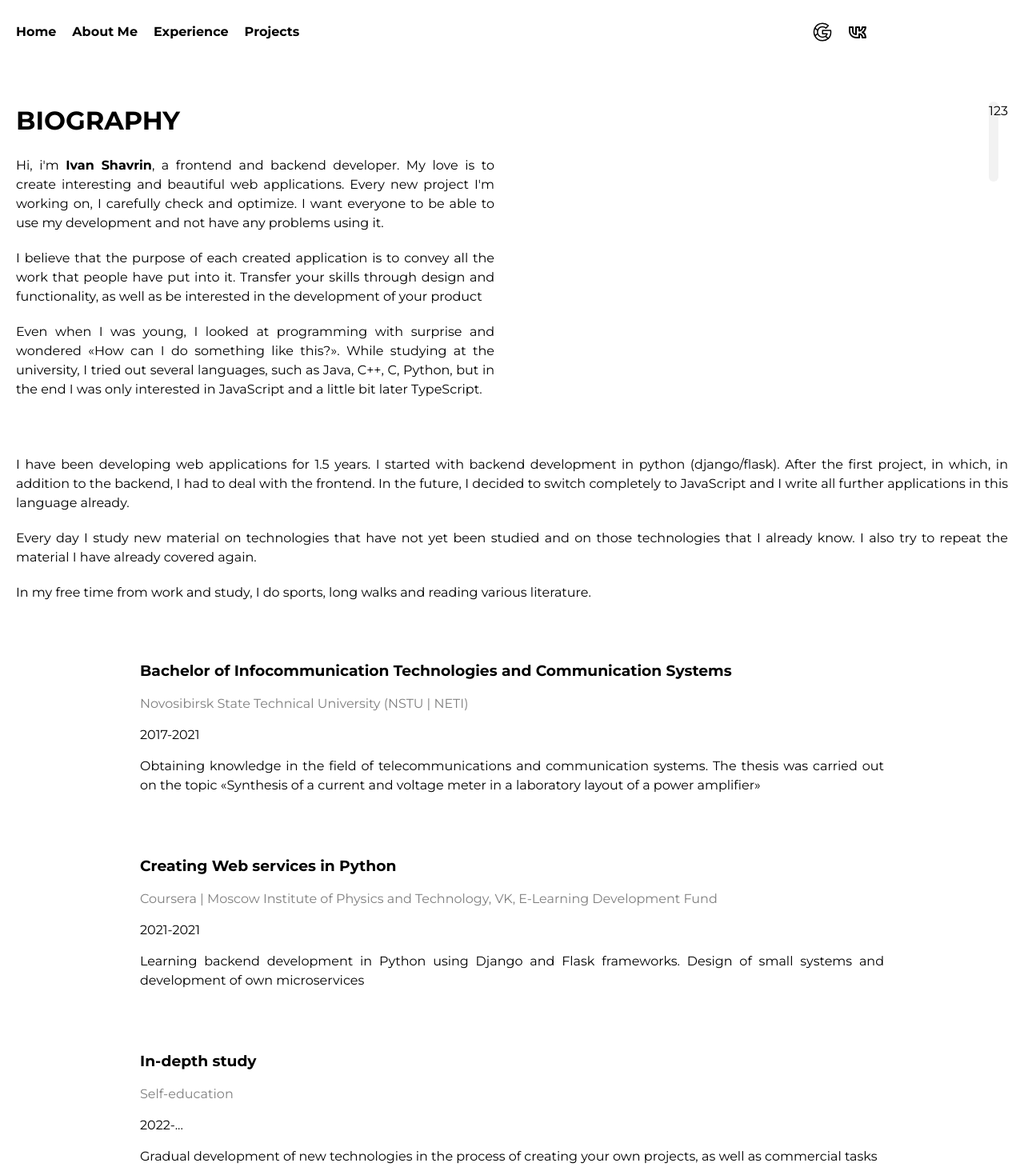
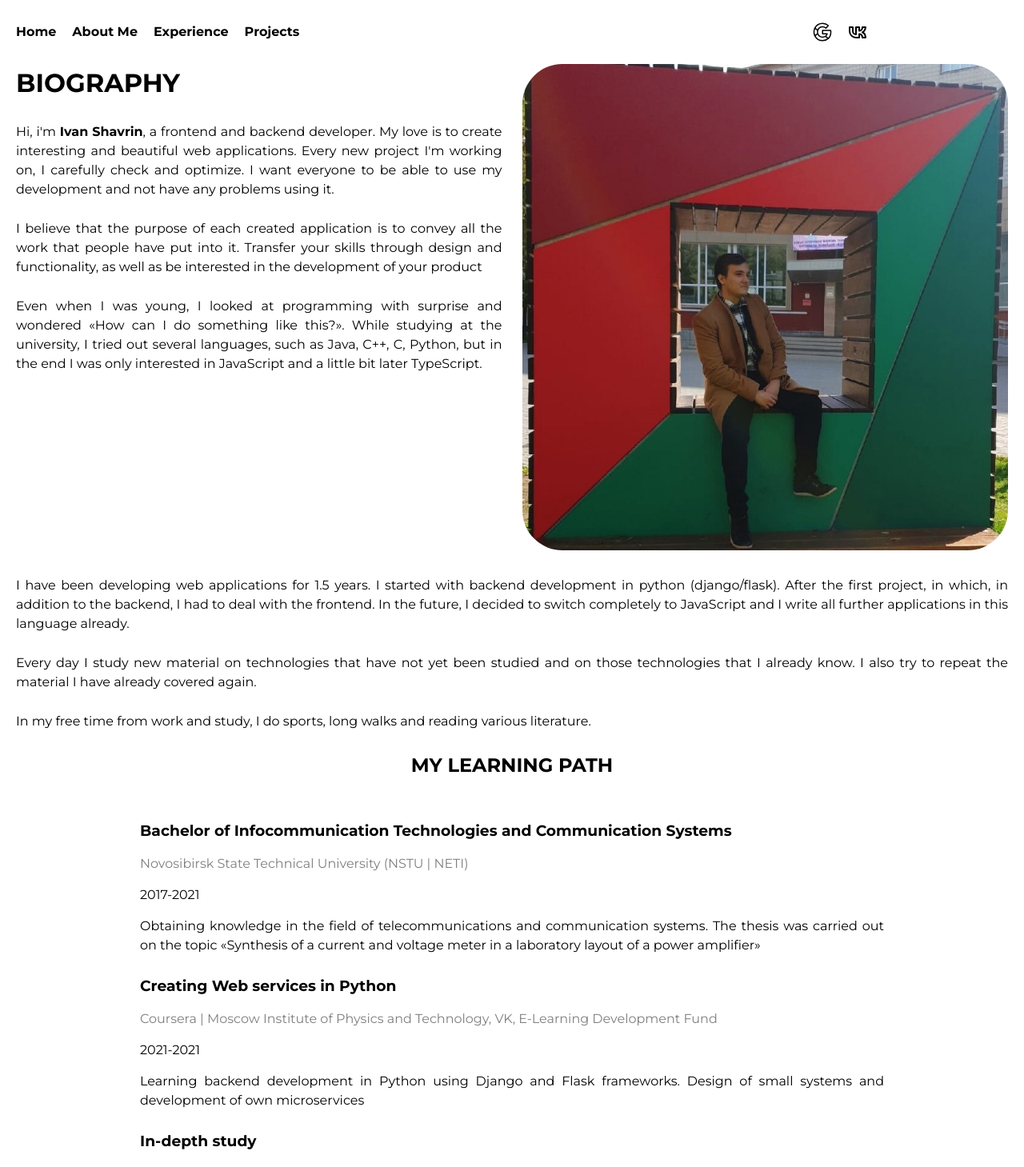
Before and after one commit to P1usW/project, a React app: page /about-me in a window 1280 px wide. Shown: the top 1459 px of the page at 80% size. Built offline with nearby package versions, Linux system fonts and the light colour scheme; some icons are missing.

Commit message:
Changing and refactoring the about me page

```diff
--- a/src/components/About/AboutPages/AboutBiography/AboutBiography.tsx
+++ b/src/components/About/AboutPages/AboutBiography/AboutBiography.tsx
@@ -1,15 +1,17 @@
 import { FC } from 'react';
 import style from './about-biography.module.scss';
 import AnimationCard from '@src/ui/AnimationCard/AnimationCard';
+import LazyImage from '@src/ui/LazyImage/LazyImage';
+import myPhoto from '@src/assets/8fDTCtxqbyk.jpg';
 
 const AboutBiography: FC = () => {
 
   return (
     <div className={style.about}>
       <div className={style.about_first}>
+        <div className={style.about_first_block}>
           <AnimationCard
             pos='left'
-          divClassName={style.about_first_block}
           >
             <div className={style.biography}>
               <h1
@@ -34,16 +36,20 @@ const AboutBiography: FC = () => {
               </p>
             </div>
           </AnimationCard>
+        </div>
+        <div className={style.about_first_block}>
           <AnimationCard
             pos='right'
-          divClassName={style.about_first_block}
           >
             <div className={style.biography}>
-            <div className={style.biography_photo}>
-              123
-            </div>
+              <LazyImage
+                imageClassName={style.biography_photo}
+                src={myPhoto}
+                alt='My photo while studying at NSTU'
+              />
             </div>
           </AnimationCard>
+        </div>
       </div>
       <div className={style.about_second}>
       <AnimationCard
--- a/src/components/About/AboutPages/AboutBiography/about-biography.module.scss
+++ b/src/components/About/AboutPages/AboutBiography/about-biography.module.scss
@@ -1,6 +1,6 @@
 @use '../../../../style/setting' as s;
 
-$gap: 20px;
+$gap: 25px;
 
 %flex-col {
   display: flex;
@@ -23,7 +23,6 @@ $gap: 20px;
   align-items: center;
 
   min-height: calc(100vh - var(--nav-height));
-  overflow: hidden;
 
   &_me {
     @extend %flex-col;
@@ -33,15 +32,12 @@ $gap: 20px;
     @extend %flex-row;
 
     &_block {
-      width: 50%;
-
+      flex-basis: 50%;
     }
   }
 
   &_second {
     @extend %flex-col;
-
-    margin-top: 50px;
 
     &_block {
       width: 100%;
@@ -62,19 +58,21 @@ $gap: 20px;
   }
 
   &_photo {
-    height: 100px;
+    aspect-ratio: 1 / 1;
+    width: 100%;
+
     background-color: var(--element-color);
 
-    border-radius: 15px;
+    border-radius: 50px;
   }
 }
 
 
-// @media (max-width: s.$container-max-widths-xll) {
-//   .about {
-//     overflow-x: hidden;
-//   }
-// }
+@media (max-width: 1500px) {
+  .about {
+    overflow: hidden;
+  }
+}
 
 @media (max-width: s.$container-max-widths-md) {
   .about {
--- a/src/components/About/AboutPages/AboutEducations/AboutEducations.tsx
+++ b/src/components/About/AboutPages/AboutEducations/AboutEducations.tsx
@@ -4,6 +4,12 @@ import AnimationCard from '@src/ui/AnimationCard/AnimationCard';
 
 const AboutEducations: FC = () => {
   return (
+    <>
+      <h2
+        className={style.align_header}
+      >
+        My Learning Path
+      </h2>
       <ul
         className={style.education}
       >
@@ -97,6 +103,7 @@ const AboutEducations: FC = () => {
           </AnimationCard>
         </li>
       </ul>
+    </>
   );
 };
 
--- a/src/components/About/AboutPages/AboutEducations/about-educations.module.scss
+++ b/src/components/About/AboutPages/AboutEducations/about-educations.module.scss
@@ -6,12 +6,12 @@
   list-style: none;
   align-items: center;
 
-  margin-bottom: 50px;
+  margin: 50px auto;
   min-height: 50vh;
 
   &_list {
     position: relative;
-    margin-top: 75px;
+    margin-top: 25px;
     width: 75%;
 
     &_container {
@@ -22,7 +22,7 @@
   }
 
   &_list:first-child {
-    margin-top: 25px;
+    margin-top: 0px;
   }
 
   // &_list::before {
@@ -45,12 +45,19 @@
   }
 }
 
+.align_header {
+  text-align: center;
+  text-transform: uppercase;
+
+  margin-top: 25px;
+}
+
 @media (max-width: s.$container-max-widths-md) {
   .education {
-    margin-top: 75px;
+    margin: 25px auto;
 
     &_list {
-      margin-top: 50px;
+      margin-top: 25px;
       width: 100%;
     }
   }
--- a/src/components/About/AboutPages/AboutEducations/about-educations.module.scss.d.ts
+++ b/src/components/About/AboutPages/AboutEducations/about-educations.module.scss.d.ts
@@ -1,5 +1,6 @@
 declare namespace AboutEducationsModuleScssNamespace {
   export interface IAboutEducationsModuleScss {
+    align_header: string;
     education: string;
     education_info: string;
     education_list: string;
```
Lines whose indentation alone changed are shown as unchanged.
